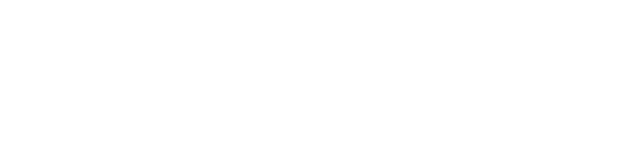
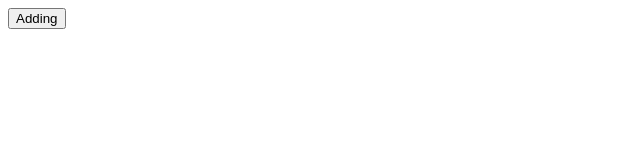
Before and after one commit to Dfnkk/Math, a plain HTML site: page index.html in a window 1280 px wide. Shown: the whole page, without its empty margins (0-640 px from the left). Drawn offline with Linux system fonts and the light colour scheme.

Commit message:
adding a button

```diff
--- a/index.html
+++ b/index.html
@@ -5,6 +5,6 @@
         <meta charset="UTF-8">
     </head>
     <body>
-
+        <a target="_blank" href=""><button>Adding</button></a>
     </body>
 </html>
```
